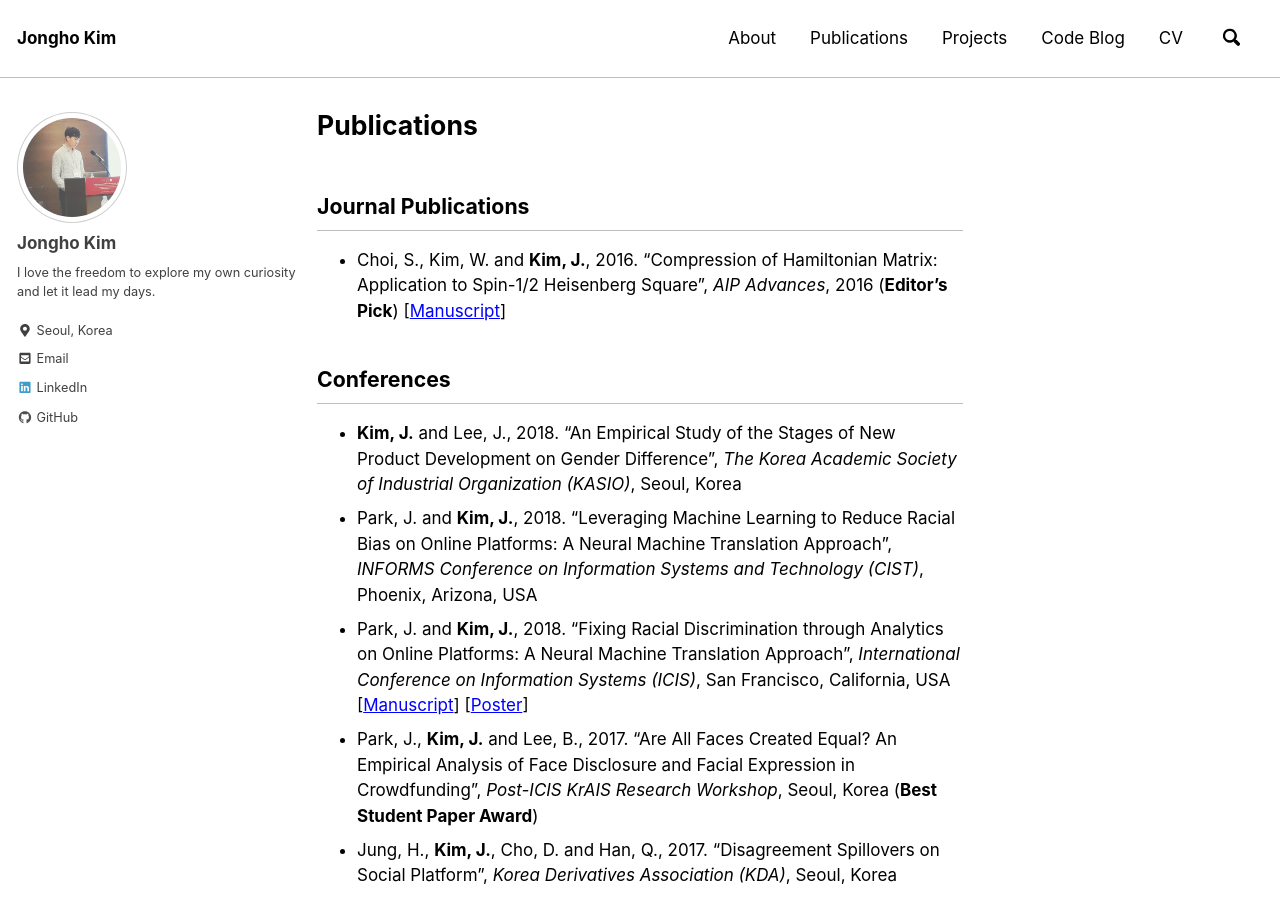
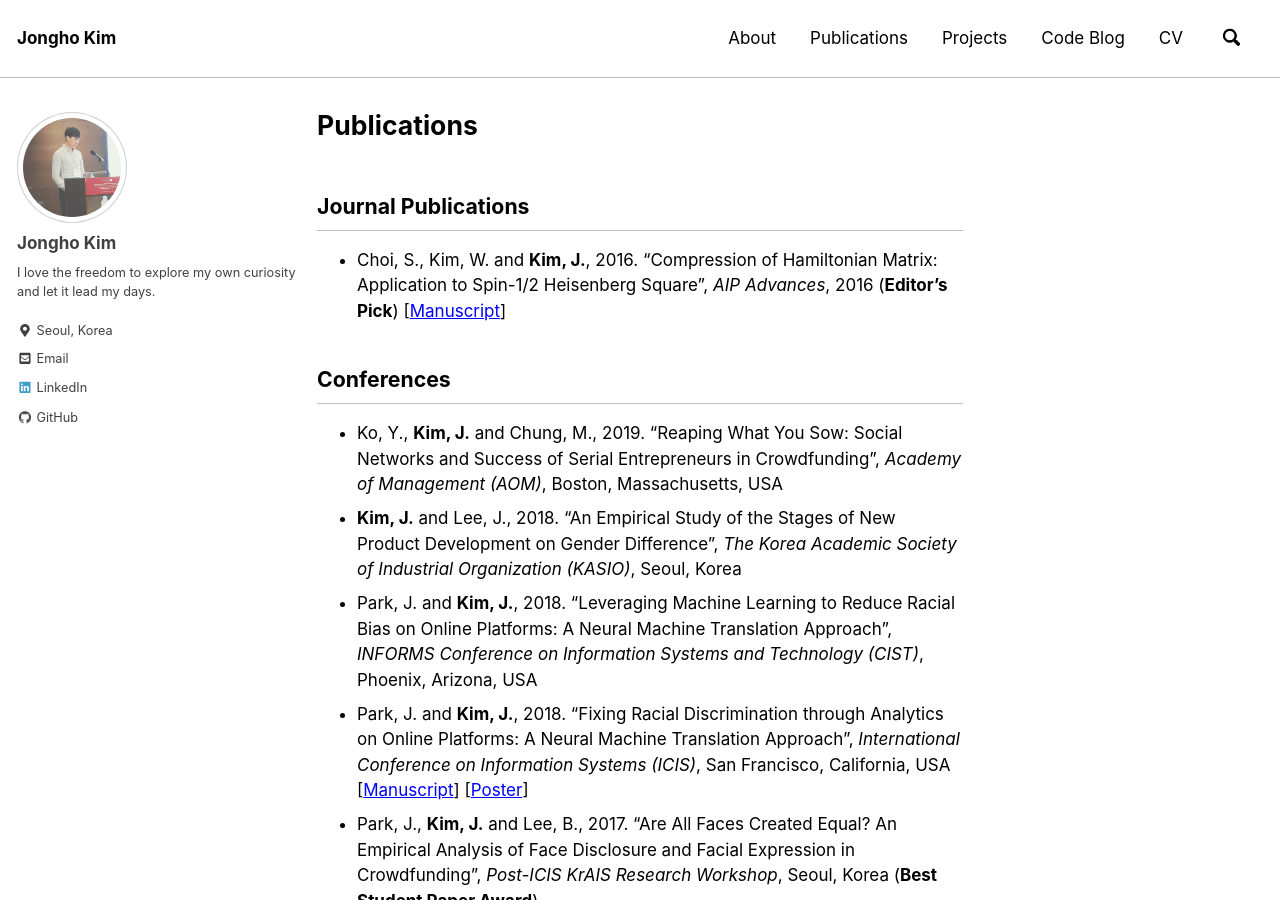
Before and after one commit to jonghkim/jonghkim.github.io, a Jekyll site: the page built from _pages/publications.md, in a window 1280 px wide and 900 px high. Built offline with Jekyll 4.4.1, drawn with Linux system fonts in a browser that asks for light colours; nearby versions of some CDN libraries.

Commit message:
publication update

```diff
--- a/_pages/publications.md
+++ b/_pages/publications.md
@@ -9,6 +9,7 @@ last_modified_at: 2018-09-10
 - Choi, S., Kim, W. and **Kim, J.**, 2016. “Compression of Hamiltonian Matrix: Application to Spin-1/2 Heisenberg Square”, *AIP Advances*, 2016 (**Editor’s Pick**) [[Manuscript](https://aip.scitation.org/doi/pdf/10.1063/1.4963834?class=pdf)]
 
 ## Conferences
+- Ko, Y., **Kim, J.** and Chung, M., 2019. “Reaping What You Sow: Social Networks and Success of Serial Entrepreneurs in Crowdfunding”, *Academy of Management (AOM)*, Boston, Massachusetts, USA
 - **Kim, J.** and Lee, J., 2018. “An Empirical Study of the Stages of New Product Development on Gender Difference”, *The Korea Academic Society of Industrial Organization (KASIO)*, Seoul, Korea
 - Park, J. and **Kim, J.**, 2018. "Leveraging Machine Learning to Reduce Racial Bias on Online Platforms: A Neural Machine Translation Approach", *INFORMS Conference on Information Systems and Technology (CIST)*, Phoenix, Arizona, USA
 - Park, J. and **Kim, J.**, 2018. "Fixing Racial Discrimination through Analytics on Online Platforms: A Neural Machine Translation Approach", *International Conference on Information Systems (ICIS)*, San Francisco, California, USA [[Manuscript](https://aisel.aisnet.org/cgi/viewcontent.cgi?article=1256&context=icis2018)] [[Poster](https://drive.google.com/open?id=1hKQbIkO8II30NEIsZD_a2O-scyCUop_X)]
```
